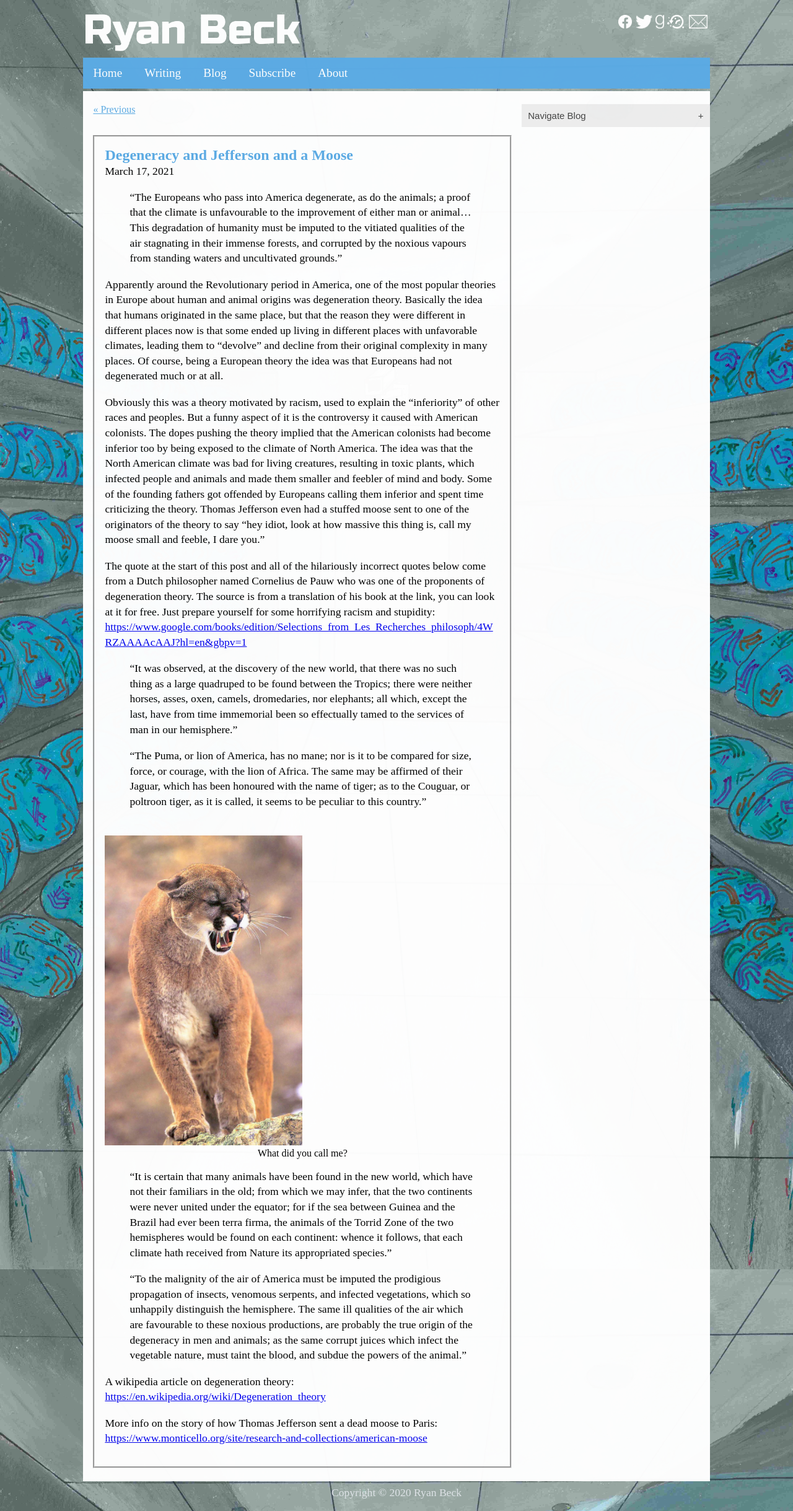
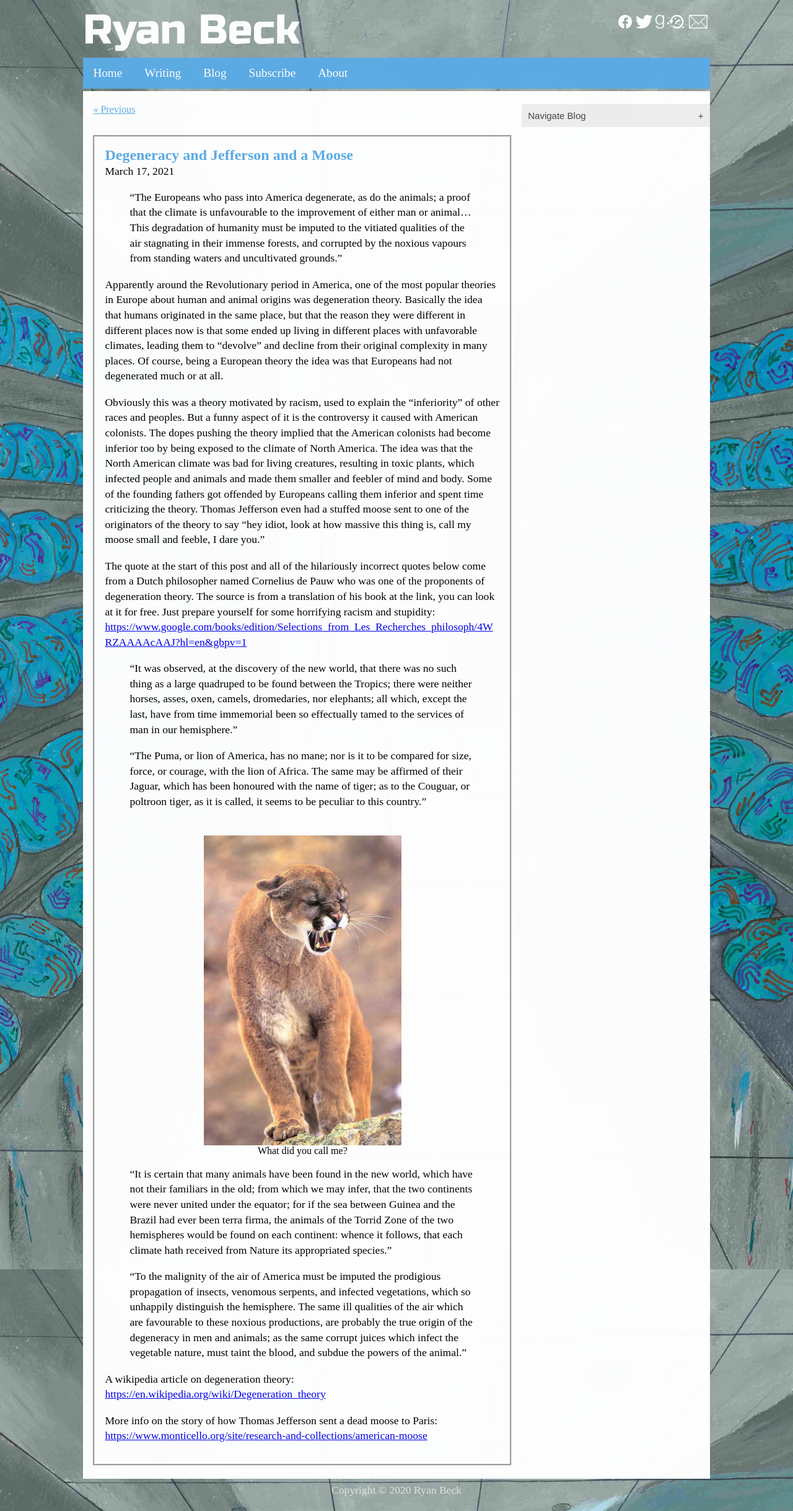
Before and after one commit to ryooan/ryooan.github.io, a Jekyll site: the page built from my_collections/_posts/2021-03-17-Degeneracy and Jefferson and a Moose.md, in a window 1280 px wide. Shown: the whole page at 62% size. Built offline with Jekyll 4.4.1, drawn with Linux system fonts in a browser that asks for light colours.

Commit message:
Update 2021-03-17-Degeneracy and Jefferson and a Moose.md

```diff
--- a/my_collections/_posts/2021-03-17-Degeneracy and Jefferson and a Moose.md
+++ b/my_collections/_posts/2021-03-17-Degeneracy and Jefferson and a Moose.md
@@ -18,7 +18,7 @@ The quote at the start of this post and all of the hilariously incorrect quotes
 >"The Puma, or lion of America, has no mane; nor is it to be compared for size, force, or courage, with the lion of Africa. The same may be affirmed of their Jaguar, which has been honoured with the name of tiger; as to the Couguar, or poltroon tiger, as it is called, it seems to be peculiar to this country."
 <br/><br/>
 <figure>
-  <img src="{{site.url}}/assets/cougar.jpg" alt="Offended Cougar" width="50%" margin="auto" display="block"/>
+  <img src="{{site.url}}/assets/cougar.jpg" alt="Offended Cougar" style="width:50%; margin:auto; display:block"/>
   <figcaption>What did you call me?</figcaption>
 </figure>
 
```
